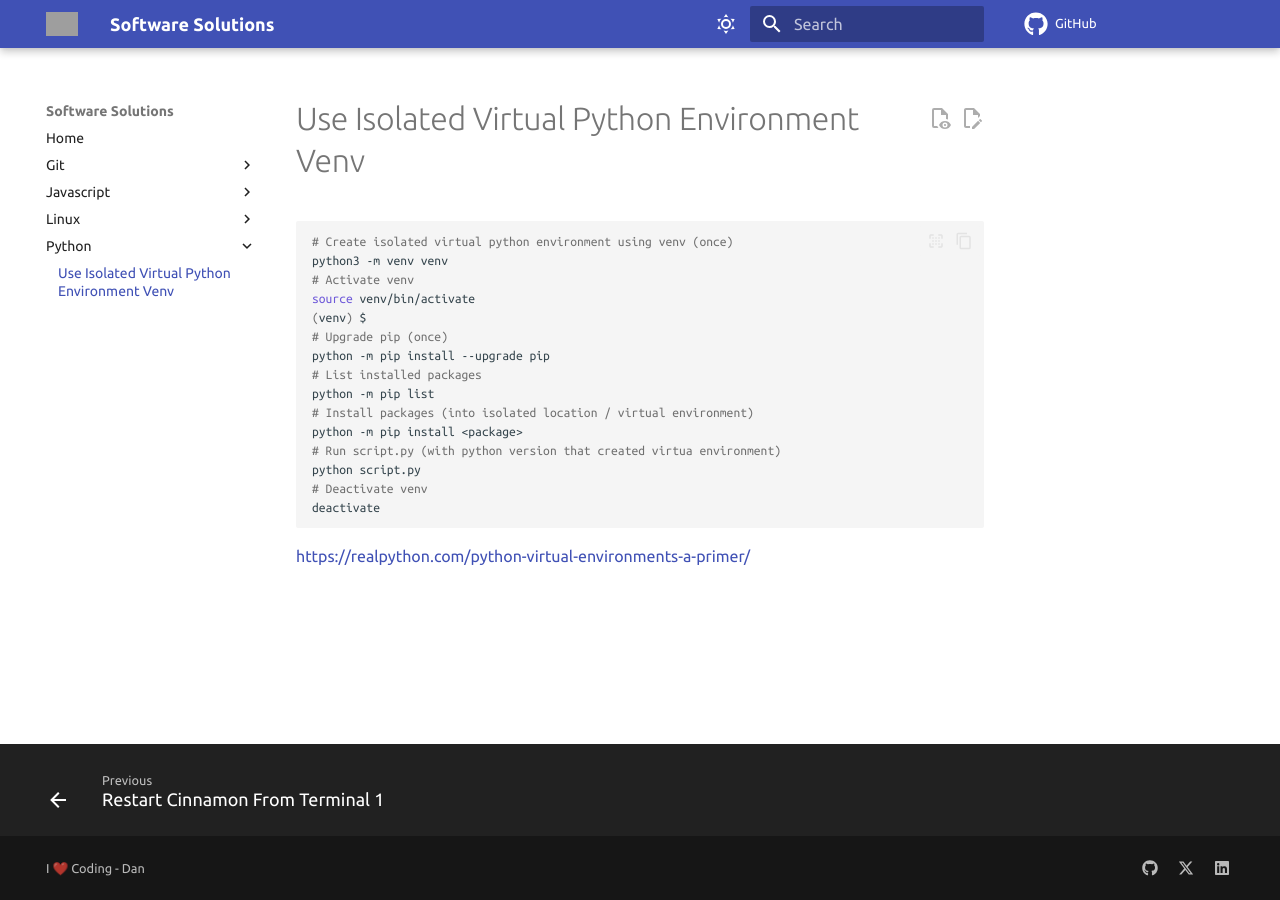
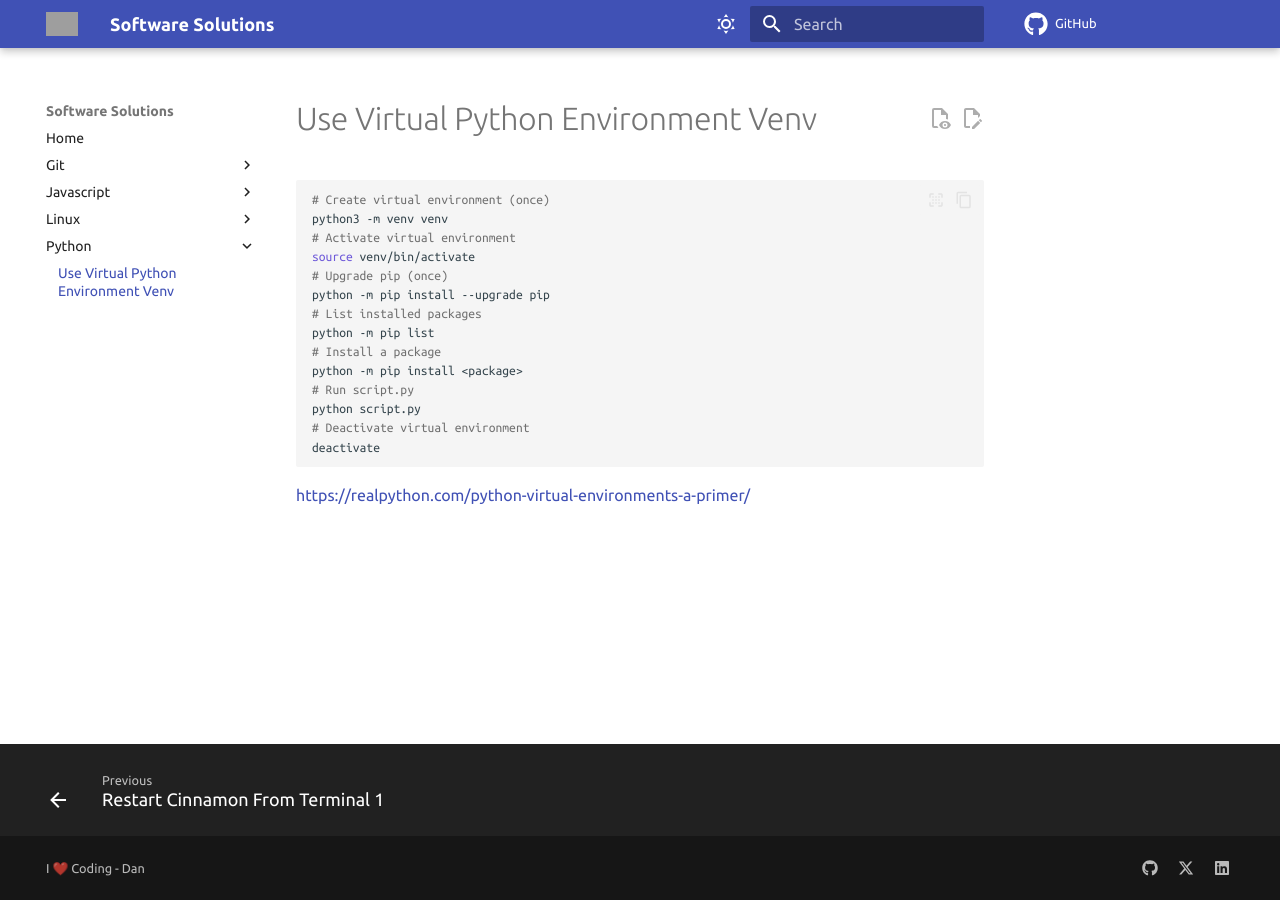
Before and after one commit to danieldreke/software-solutions, an MkDocs documentation site: the page built from docs/python/use-isolated-virtual-python-environment-venv.md, in a window 1280 px wide. Built offline with MkDocs 1.6.1 and Material for MkDocs 9.7.7, drawn with Linux system fonts in a browser that asks for light colours; comment, search, counter and statistics services are not loaded; grey boxes are pictures that could not be loaded.

Commit message:
Add title and simplify comments

````diff
--- a/docs/python/use-isolated-virtual-python-environment-venv.md
+++ b/docs/python/use-isolated-virtual-python-environment-venv.md
@@ -1,18 +1,19 @@
+# Use Virtual Python Environment Venv
+
 ```bash
-# Create isolated virtual python environment using venv (once)
+# Create virtual environment (once)
 python3 -m venv venv
-# Activate venv
+# Activate virtual environment
 source venv/bin/activate
-(venv) $
 # Upgrade pip (once)
 python -m pip install --upgrade pip
 # List installed packages
 python -m pip list
-# Install packages (into isolated location / virtual environment)
+# Install a package
 python -m pip install <package>
-# Run script.py (with python version that created virtua environment)
+# Run script.py
 python script.py
-# Deactivate venv
+# Deactivate virtual environment
 deactivate
 ```
 
````
